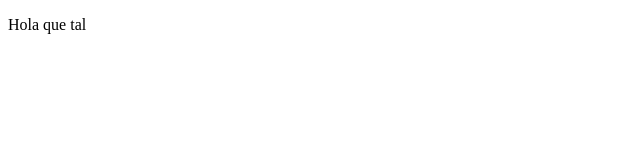
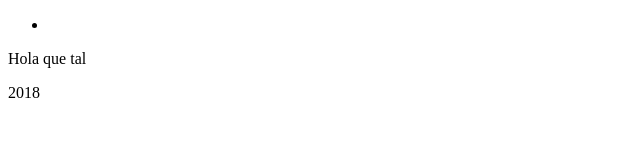
Before and after one commit to leyorgar/Floristeria, a plain HTML site: page index.html in a window 1280 px wide. Shown: the whole page, without its empty margins (0-640 px from the left). Drawn offline with Linux system fonts and the light colour scheme.

Commit message:
Actualizado el index con el footer

```diff
--- a/index.html
+++ b/index.html
@@ -5,9 +5,17 @@
 	<title></title>
 </head>
 <body>
+	<nav>
+		<ul>
+			<li><a href="" title=""></a></li>
+		</ul>
+	</nav>
 	<title> Hola </title>
 	<main>
 		<p>Hola que tal</p>
 	</main>
+	<footer>
+		2018
+	</footer>
 </body>
 </html>
```
